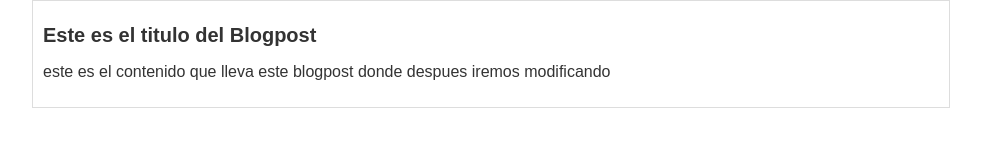
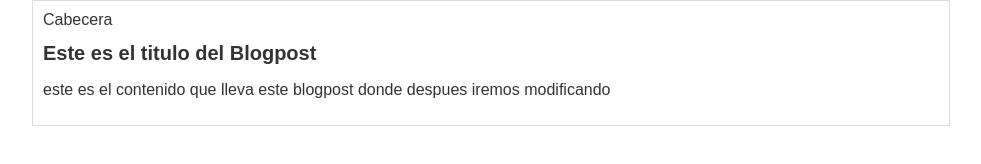
Before and after one commit to Rruiz15/Blogpost-de-curso-de-git-y-github, a plain HTML site: page index.html in a window 1280 px wide. Shown: the whole page, without its empty margins (149-1130 px from the left). Drawn offline with Linux system fonts and the light colour scheme.

Commit message:
estructura inicial de la cebecera

```diff
--- a/index.html
+++ b/index.html
@@ -9,6 +9,7 @@
 </head>
 <body>
     <div class="container">
+        <div class="container__cabecera">Cabecera</div>
        <div class="container__post">
            <h1>Este es el titulo del Blogpost</h1>
            <p>este es el contenido que lleva este blogpost donde despues iremos modificando</p>
```
